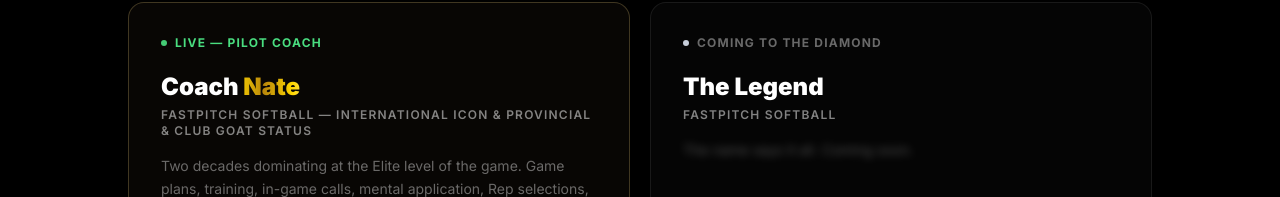
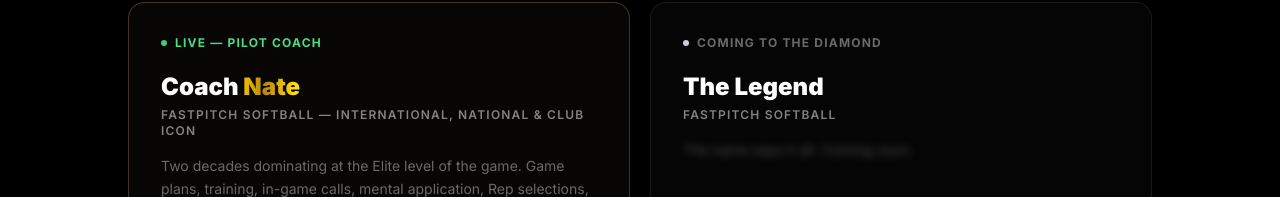
Before and after one commit to N8Nuks/blackdiamondlabs, a Next.js app: page /bd-ai in a window 1280 px wide. Shown: the part 370-567 px from the top of the page. Built offline with nearby package versions, Linux system fonts and the light colour scheme.

Commit message:
BD AI: Coach Nate subtitle to International, National & Club Icon

```diff
--- a/app/bd-ai/page.tsx
+++ b/app/bd-ai/page.tsx
@@ -36,7 +36,7 @@ export default function BDAI() {
               <span className="text-xs font-bold uppercase tracking-widest" style={{ color: '#4ade80' }}>Live — Pilot Coach</span>
             </div>
             <h2 className="text-2xl font-black mb-1">Coach <span style={goldText}>Nate</span></h2>
-            <p className="text-xs font-semibold uppercase tracking-widest text-white/50 mb-4">Fastpitch Softball — International Icon & Provincial & Club GOAT Status</p>
+            <p className="text-xs font-semibold uppercase tracking-widest text-white/50 mb-4">Fastpitch Softball — International, National & Club Icon</p>
             <p className="text-sm text-white/40 leading-relaxed flex-1">
               Two decades dominating at the Elite level of the game. Game plans, training, in-game calls, mental application, Rep selections, Scouting & more. All built from a real WINNING coaching record and not generic advice. What it takes to win, at your fingertips.
             </p>
```
